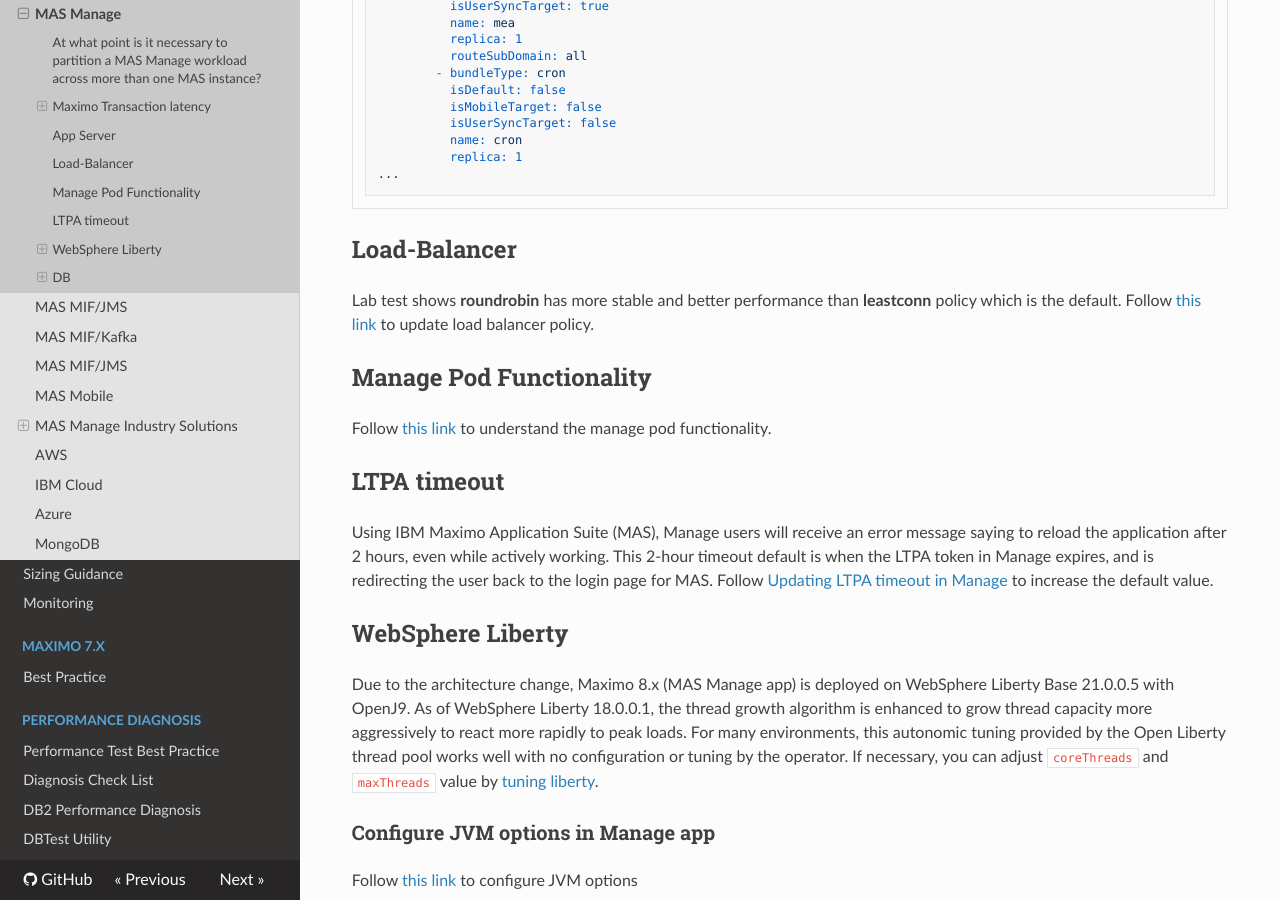
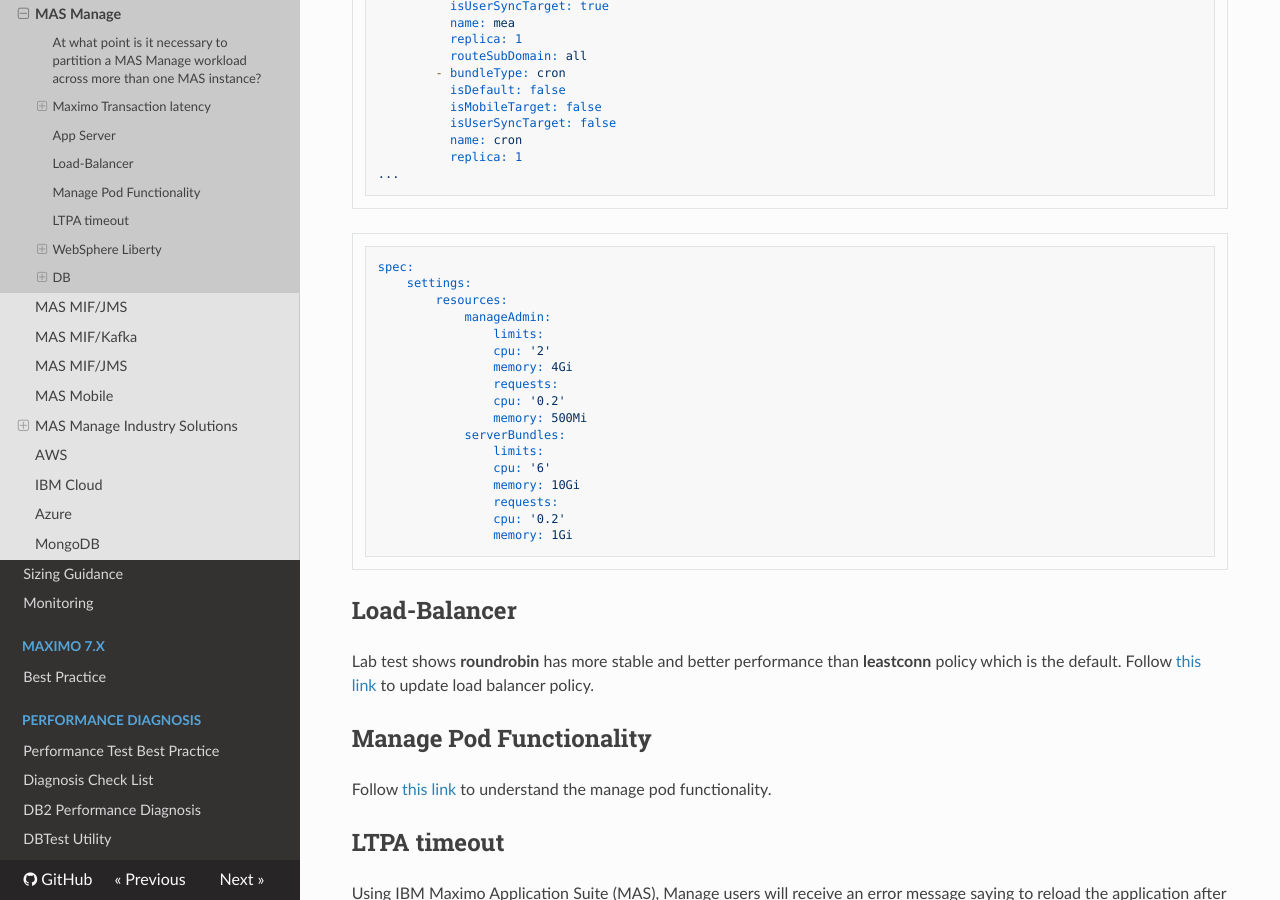
Before and after one commit to ibm-mas/mas-performance, an MkDocs documentation site: the page built from docs/mas/manage/bestpractice.md, in a window 1280 px wide and 900 px high, scrolled down 1618 px. Built offline with MkDocs 1.6.1, drawn with Linux system fonts in a browser that asks for light colours; nearby versions of some CDN libraries.

Commit message:
[patch] update manage best practice

````diff
--- a/docs/mas/manage/bestpractice.md
+++ b/docs/mas/manage/bestpractice.md
@@ -55,6 +55,26 @@
           name: cron
           replica: 1
 ...
+```
+
+```yaml
+spec:
+    settings:
+        resources:
+            manageAdmin:
+                limits:
+                cpu: '2'
+                memory: 4Gi
+                requests:
+                cpu: '0.2'
+                memory: 500Mi
+            serverBundles:
+                limits:
+                cpu: '6'
+                memory: 10Gi
+                requests:
+                cpu: '0.2'
+                memory: 1Gi
 ```
 
 ## Load-Balancer
````
